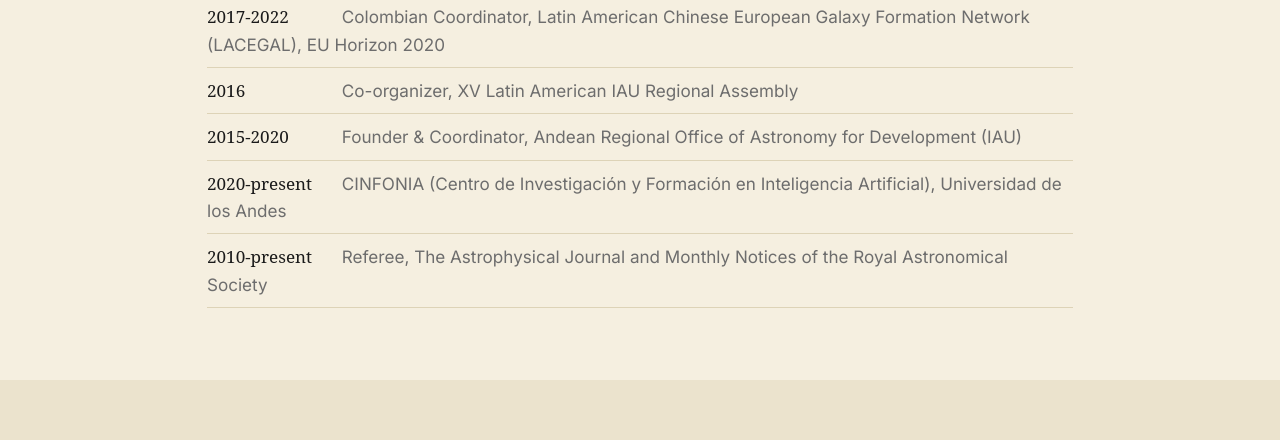
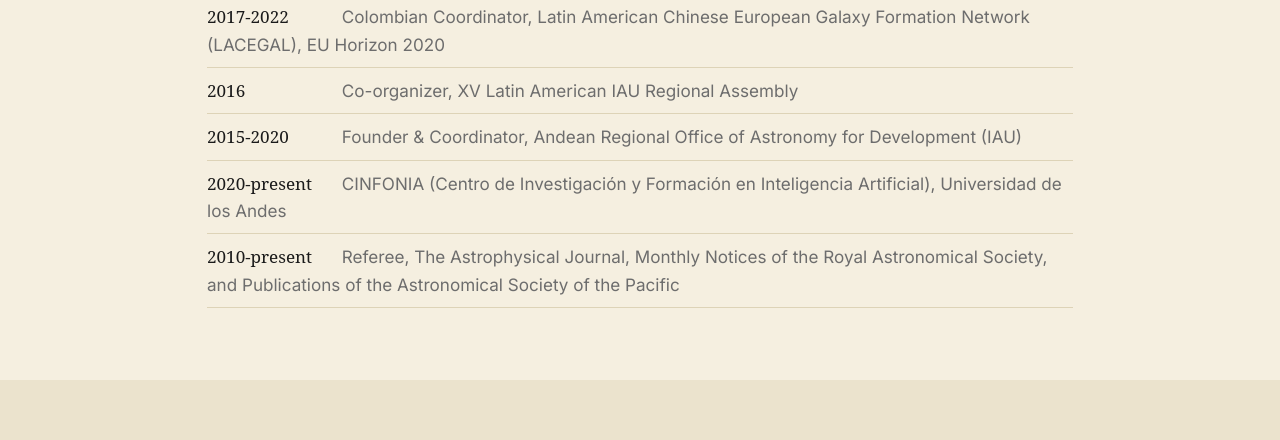
Before and after one commit to forero/forero.github.io, a plain HTML site: page index.html in a window 1280 px wide. Shown: the part 6311-6751 px from the top of the page. Drawn offline with Linux system fonts and the light colour scheme.

Commit message:
Agregar PASP a la lista de revistas como referee
Co-Authored-By: Claude Sonnet 5 <noreply@anthropic.com>

```diff
--- a/index.html
+++ b/index.html
@@ -334,7 +334,7 @@
         <li><span class="tl-date">2016</span> Co-organizer, XV Latin American IAU Regional Assembly</li>
         <li><span class="tl-date">2015-2020</span> Founder &amp; Coordinator, Andean Regional Office of Astronomy for Development (IAU)</li>
         <li><span class="tl-date">2020-present</span> CINFONIA (Centro de Investigación y Formación en Inteligencia Artificial), Universidad de los Andes</li>
-        <li><span class="tl-date">2010-present</span> Referee, The Astrophysical Journal and Monthly Notices of the Royal Astronomical Society</li>
+        <li><span class="tl-date">2010-present</span> Referee, The Astrophysical Journal, Monthly Notices of the Royal Astronomical Society, and Publications of the Astronomical Society of the Pacific</li>
       </ul>
     </div>
   </section>
```
